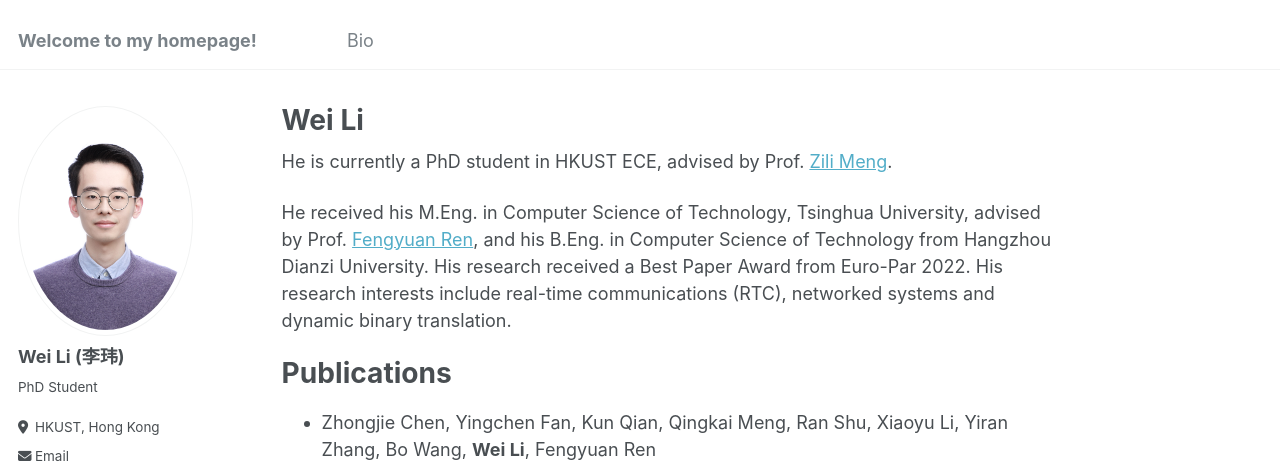
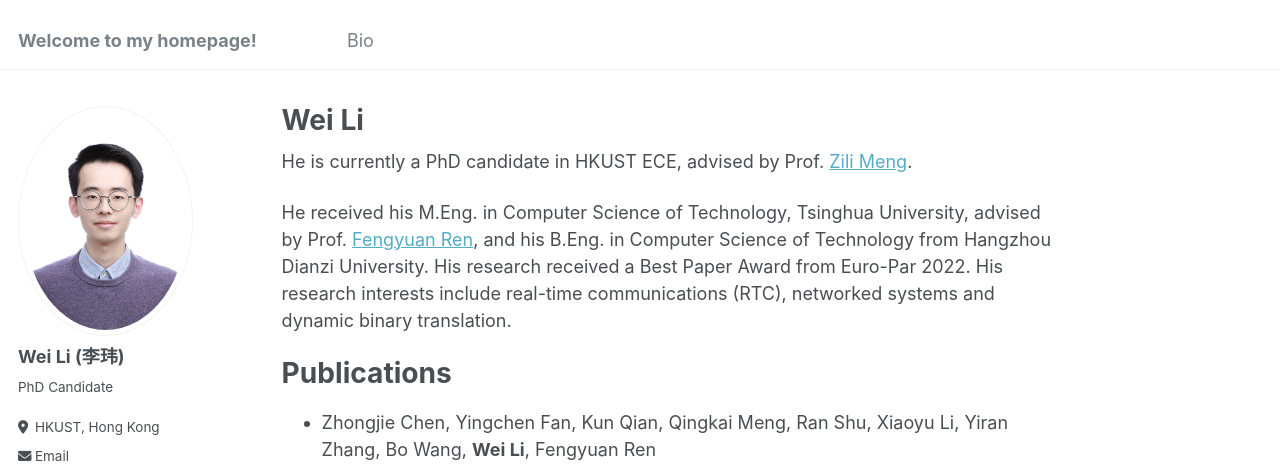
Before and after one commit to LW945/lw945.github.io, a Jekyll site: the page built from _pages/about.md, in a window 1280 px wide and 1383 px high. Shown: the top 467 px of the window. Built offline with Jekyll 4.4.1, drawn with Linux system fonts in a browser that asks for light colours; some web fonts are replaced.

Commit message:
Update current state.

```diff
--- a/_config.yml
+++ b/_config.yml
@@ -24,7 +24,7 @@ author:
   avatar           : "https://github.com/LW945/lw945.github.io/raw/master/images/my_photo.jpg"
   name             : "Wei Li (李玮)"
   pronouns         : # example: "she/her"
-  bio              : "PhD Student"
+  bio              : "PhD Candidate"
   location         : "HKUST, Hong Kong"
   # employer         : "Red Brick University"
   uri              : # URL
--- a/_pages/about.md
+++ b/_pages/about.md
@@ -7,7 +7,7 @@ redirect_from:
   - /about.html
 ---
 
-He is currently a PhD student in HKUST ECE, advised by Prof. [Zili Meng](https://zilimeng.com/).
+He is currently a PhD candidate in HKUST ECE, advised by Prof. [Zili Meng](https://zilimeng.com/).
 
 He received his M.Eng. in Computer Science of Technology, Tsinghua University, advised by Prof. [Fengyuan Ren](https://nns.cs.tsinghua.edu.cn/personal/renfy/renfy.html), and his B.Eng. in Computer Science of Technology from Hangzhou Dianzi University. His research received a Best Paper Award from Euro-Par 2022. His research interests include real-time communications (RTC), networked systems and dynamic binary translation.
 
```
